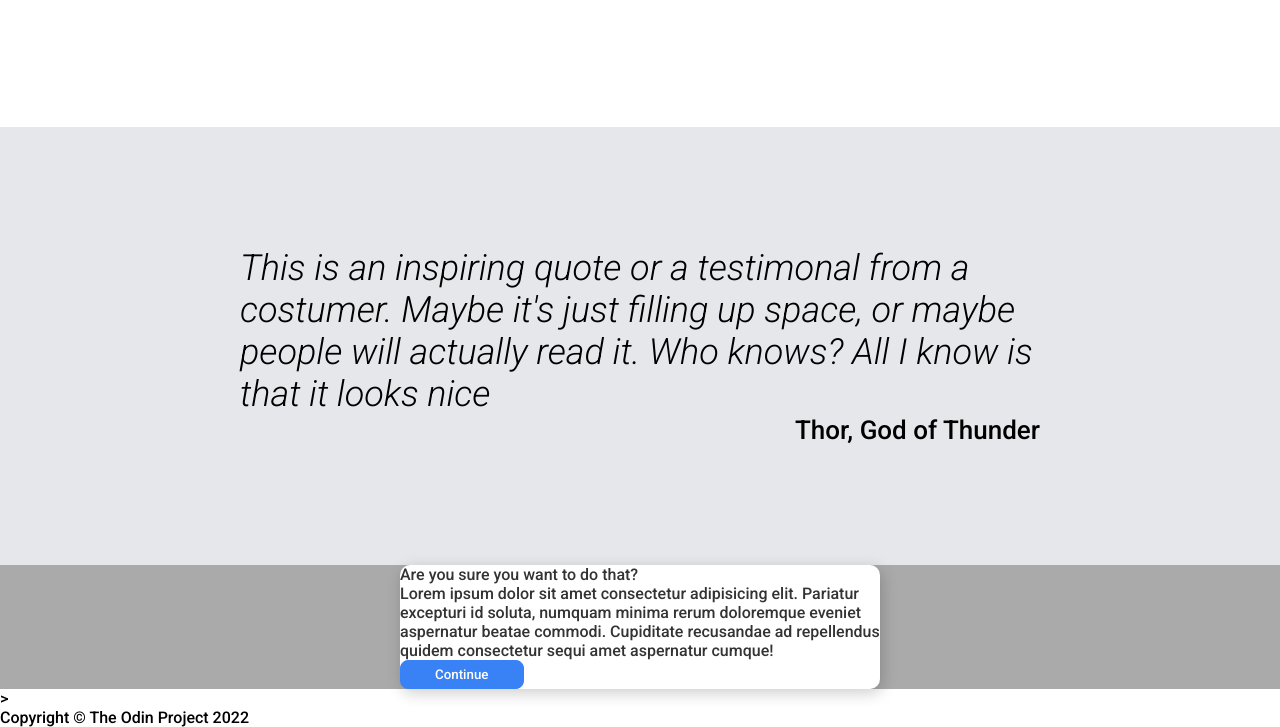
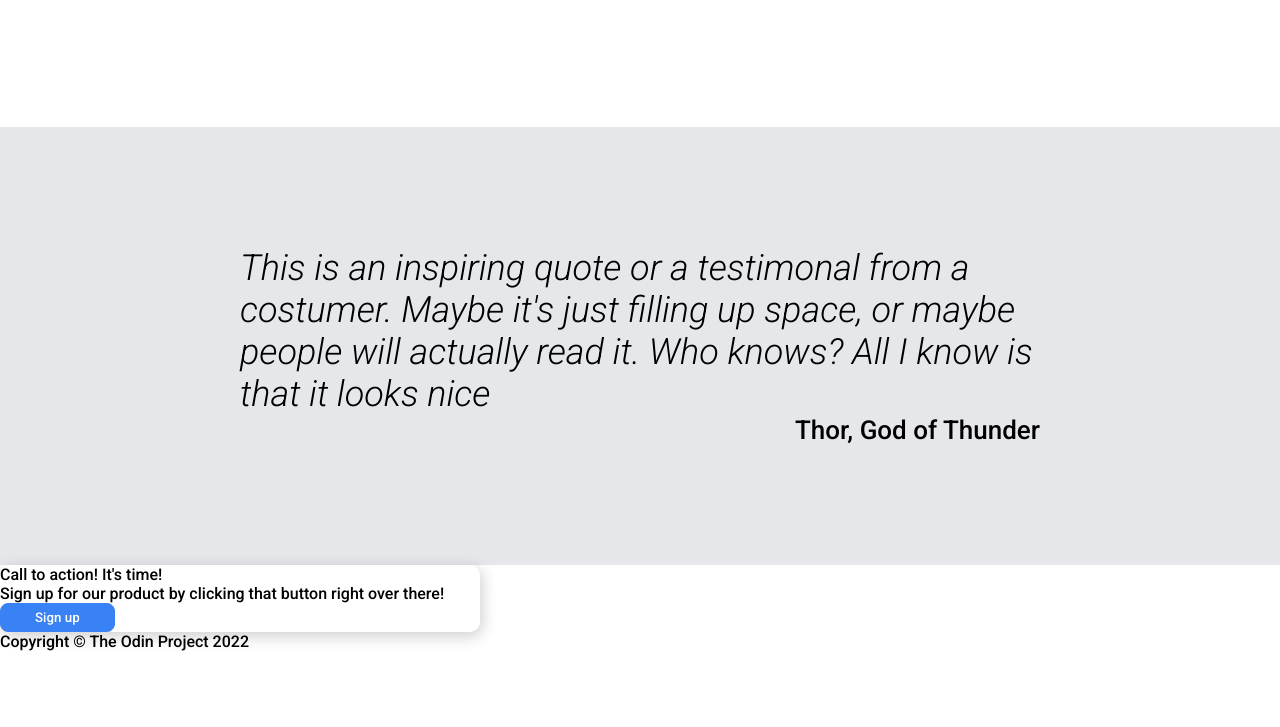
Before and after one commit to Camilo-J/Odin-LandingPage-CssB, a plain HTML site: page Index.html in a window 1280 px wide. Shown: the part 910-1637 px from the top of the page. After the commit the page ends 1561 px from the top, so only its background shows below. Drawn offline with Linux system fonts and the light colour scheme.

Commit message:
A little things in the sctructure were changed

```diff
--- a/Index.html
+++ b/Index.html
@@ -70,22 +70,18 @@
     </main>
     <!--The figure like a ad-->
     <main class="main3">
-      <div class="ads">
-         <div class="content2">
           <div class="modal">
             <div class="all-letter">
-              <div class="title">Are you sure you want to do that?
+              <div class="title">Call to action! It's time!
               </div>
-              <div class="text">Lorem ipsum dolor sit amet consectetur adipisicing elit. Pariatur excepturi id soluta, numquam minima rerum doloremque eveniet aspernatur beatae commodi. Cupiditate recusandae ad repellendus quidem consectetur sequi amet aspernatur cumque!</div>
-              <div class="buttons">
-                <button class="continue">Continue</button>
-              </div>
+              <div class="text">Sign up for our product by clicking that button  right over there!</div>
+            </div>
+            <div class="buttons">
+              <button class="continue">Sign up</button>
             </div>
           </div>
-         </div>
-      </div>
     </main>
-    <!--This go the footer where I put the copyright-->>
+    <!--This go the footer where I put the copyright-->
     <footer>
           <p>Copyright © The Odin Project 2022</p>
     </footer>
```
